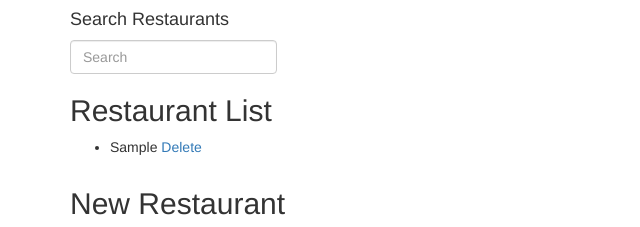
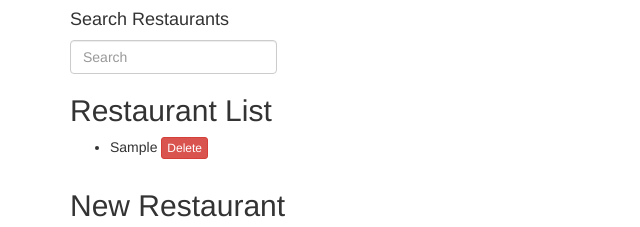
Before and after one commit to clemf/restaurant-list, a plain HTML site: page index.html in a window 1280 px wide. Both pictures are taken after typing "Sample", "Sample", "Sample", "Sample" into the empty fields and a click on the button "Submit". Shown: the top 227 px of the page, without its empty margins (0-640 px from the left). Drawn offline with Linux system fonts and the light colour scheme.

Commit message:
Add delete button CSS

```diff
--- a/index.html
+++ b/index.html
@@ -26,7 +26,7 @@
           <ul>
             <li ng-repeat="item in filtered = (restaurants | filter:query)">
             <span ng-click="editing = true" ng-hide="editing">
-              {{item.name}} <a ng-click="deleteRestaurant(item)">Delete</a>
+              {{item.name}} <a ng-click="deleteRestaurant(item)" class="btn btn-danger btn-xs">Delete</a>
             </span>
             <span class="form-group" ng-show="editing" ng-submit="editing = false">
               <form class="form-inline" role="form">
```
